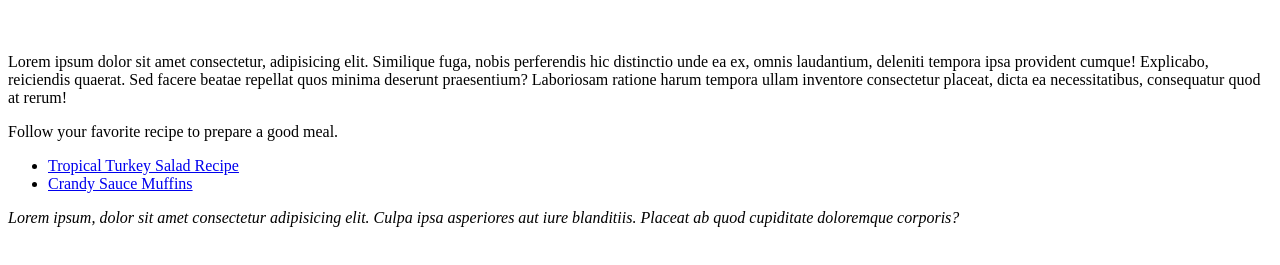
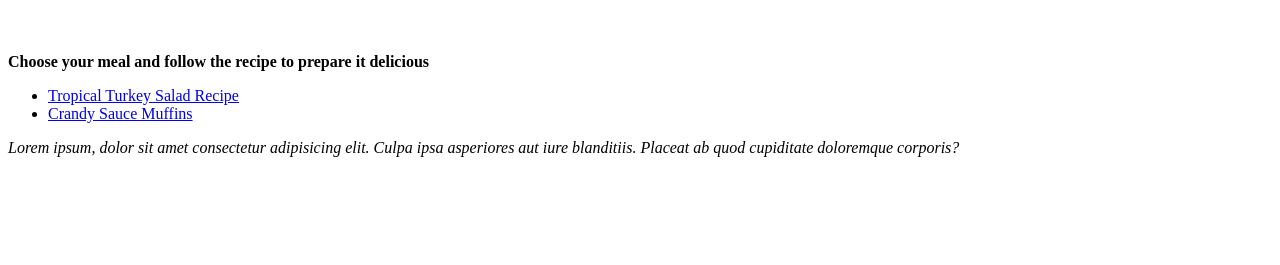
Before and after one commit to njiddasalifu/OdinPro, a plain HTML site: page index.html in a window 1280 px wide. Shown: the part 61-326 px from the top of the page. Drawn offline with Linux system fonts and the light colour scheme.

```diff
--- a/index.html
+++ b/index.html
@@ -10,12 +10,7 @@
 <body>
     <h1>Odin Recipes</h1>
     <br>
-    <p>Lorem ipsum dolor sit amet consectetur, adipisicing elit. Similique fuga,
-        nobis perferendis hic distinctio unde ea ex, omnis laudantium, deleniti
-        tempora ipsa provident cumque! Explicabo, reiciendis quaerat. Sed facere
-        beatae repellat quos minima deserunt praesentium? Laboriosam ratione harum
-        tempora ullam inventore consectetur placeat, dicta ea necessitatibus, consequatur quod at rerum!</p>
-    <p>Follow your favorite recipe to prepare a good meal.</p>
+    <p><b>Choose your meal and follow the recipe to prepare it delicious</b></p>
     <ul>
        <li><a href="./recipes/Turkey Salad.html">Tropical Turkey Salad Recipe</a></li>
        <li><a href="./recipes/sauce muffins.html">Crandy Sauce Muffins</a></li>
```
Also changed, not shown: recipes/Turkey Salad.html (+1 -1 lines), recipes/sauce muffins.html (+1 -0 lines).
